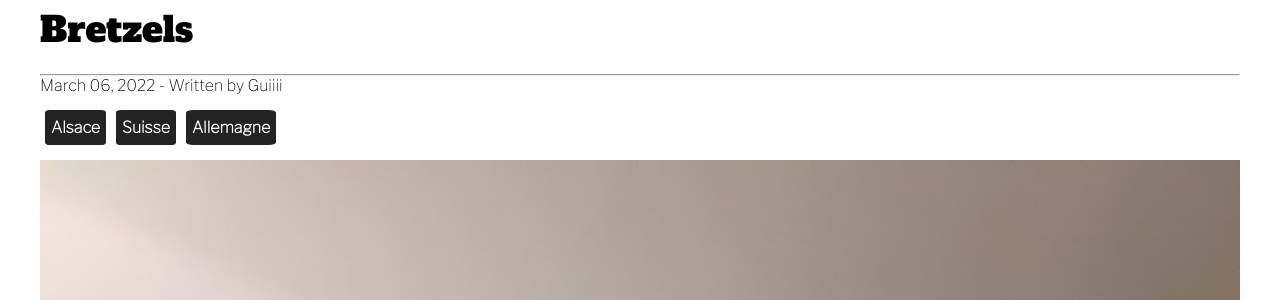
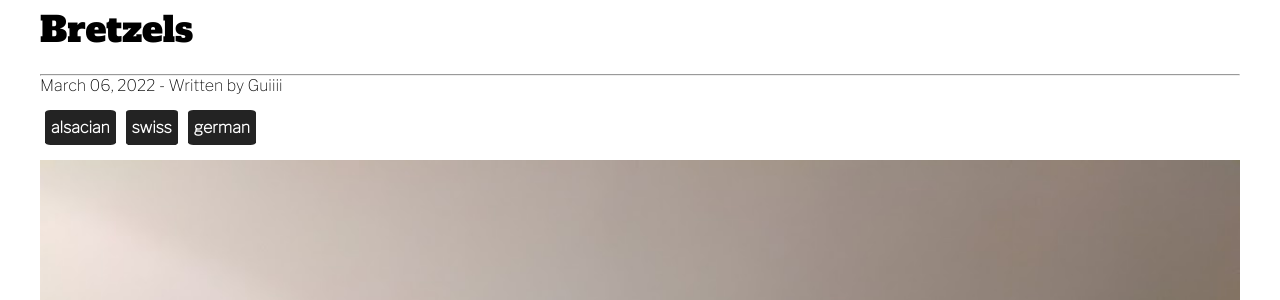
Before and after one commit to neuracr/neuracr.github.io, a Jekyll site: the page built from docs/recipes/_posts/2022-03-06-bretzels.html, in a window 1280 px wide and 900 px high. Shown: the part 146-446 px from the top of the window. Built offline with Jekyll 4.4.1, drawn with Linux system fonts in a browser that asks for light colours; some web fonts are replaced.

Commit message:
Update docs/recipes/_posts/2022-03-06-bretzels.html
Co-authored-by: Hugo Selle <hugo-selle@hotmail.fr>

```diff
--- a/docs/recipes/_posts/2022-03-06-bretzels.html
+++ b/docs/recipes/_posts/2022-03-06-bretzels.html
@@ -1,7 +1,7 @@
 ---
 layout: recipe
 title: "Bretzels"
-tags: Alsace Suisse Allemagne
+tags: alsacian swiss german
 author: Guiiii
 preview_picture: "/assets/images/bretzel.jpg"
 ingredients:
```
